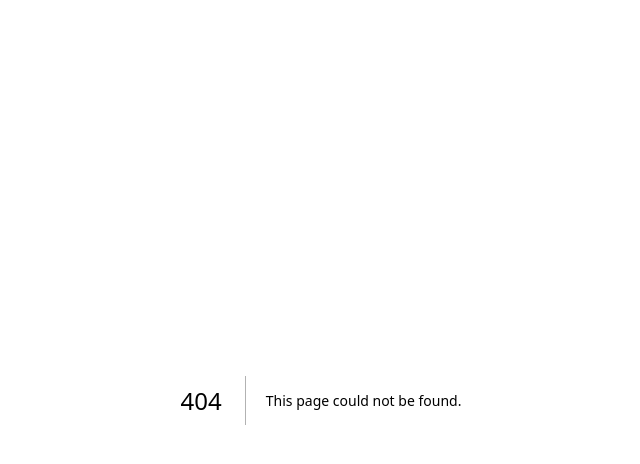
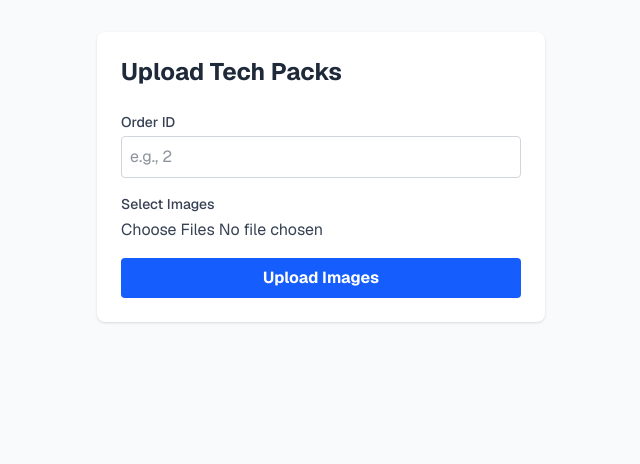
Before and after one commit to kiiikii/garment-erp, a Next.js app in the folder client/: page /test-upload in a window 1280 px wide. Before the commit this address had no page. Shown: the top 464 px of the page, without its empty margins (319-959 px from the left). Built offline with nearby package versions, Linux system fonts and the light colour scheme.

Commit message:
chore(fullstack): add test upload image & updating main & handler

```diff
--- /dev/null
+++ b/client/app/test-upload/page.tsx
@@ -0,0 +1,92 @@
+"use client"
+
+import { useState } from "react"
+
+export default function UploadTestPage() {
+  const [orderId, setOrderId] = useState("")
+  const [files, setFiles] = useState<FileList | null>(null)
+  const [message, setMessage] = useState("")
+
+  const handleSubmit = async (e: React.FormEvent) => {
+    e.preventDefault()
+
+    if (!orderId || !files || files.length === 0) {
+      setMessage("Please provide an order id & at least 1 files")
+      return
+    }
+
+    //! use form data instead JSON.stringify()
+    const formData = new FormData()
+    formData.append("order_id", orderId)
+
+    //! loop through all selected file and append to tech_packs
+    for (let i = 0; i < files.length; i++) {
+      formData.append("tech_packs", files[i])
+    }
+
+    try {
+      //! sending POST req
+      //! don't set Content-type header
+      const res = await fetch("http://localhost:8080/orders/images", {
+        method: "POST",
+        body: formData,
+      })
+
+      const responseText = await res.text()
+
+      if (res.ok) {
+        setMessage("success " + responseText)
+      } else {
+        setMessage("failed error: " + responseText)
+      }
+    } catch (error) {
+      setMessage("Network error occured")
+    }
+  }
+
+  return (
+    <main className="min-h-screen bg-gray-50 p-8 font-sans">
+      <div className="max-w-md mx-auto bg-white p-6 rounded-lg shadow">
+        <h1 className="text-2xl font-bold mb-6 text-gray-800">Upload Tech Packs</h1>
+
+        <form onSubmit={handleSubmit} encType="multipart/form-data" className="space-y-4">
+          <div>
+            <label className="block text-sm font-medium text-gray-700 mb-1">Order ID</label>
+            <input
+              type="number"
+              value={orderId}
+              onChange={(e) => setOrderId(e.target.value)}
+              className="w-full border border-gray-300 rounded p-2 text-gray-800"
+              placeholder="e.g., 2"
+            />
+          </div>
+
+          <div>
+            <label className="block text-sm font-medium text-gray-700 mb-1">Select Images</label>
+            {/* The 'multiple' attribute allows selecting more than one file */}
+            <input
+              type="file"
+              multiple
+              accept="image/*"
+              onChange={(e) => setFiles(e.target.files)}
+              className="w-full text-gray-700"
+            />
+          </div>
+
+          <button
+            type="submit"
+            className="w-full bg-blue-600 text-white font-bold py-2 px-4 rounded hover:bg-blue-700 transition"
+          >
+            Upload Images
+          </button>
+        </form>
+
+        {message && (
+          <div className="mt-6 p-4 bg-gray-100 rounded text-gray-800 font-medium border border-gray-200">
+            {message}
+          </div>
+        )}
+      </div>
+    </main>
+  )
+}
```
Also changed, not shown: 2 other files (tests, documents, lock files or other folders).
